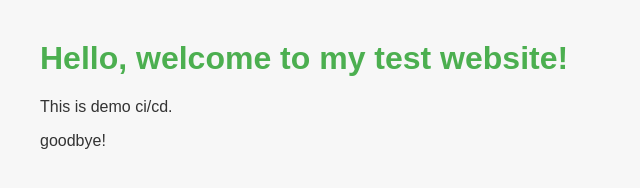
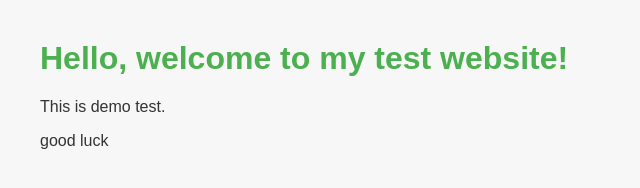
Before and after one commit to harshitanirankari/jenkin, a plain HTML site: page index.html in a window 1280 px wide. Shown: the full height of the page, 0-640 px from the left. Drawn offline with Linux system fonts and the light colour scheme.

```diff
--- a/index.html
+++ b/index.html
@@ -8,8 +8,8 @@
 </head>
 <body>
   <h1>Hello, welcome to my test website!</h1>
-  <p>This is demo ci/cd.</p>
-  <p>goodbye!</p>
+  <p>This is demo test.</p>
+  <p>good luck</p>
   <script src="script.js"></script>
 </body>
 </html>
```
